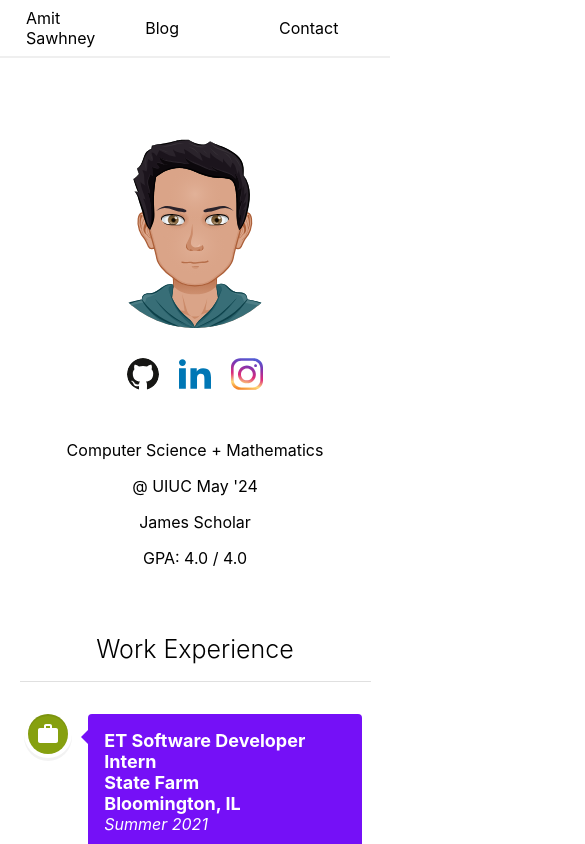
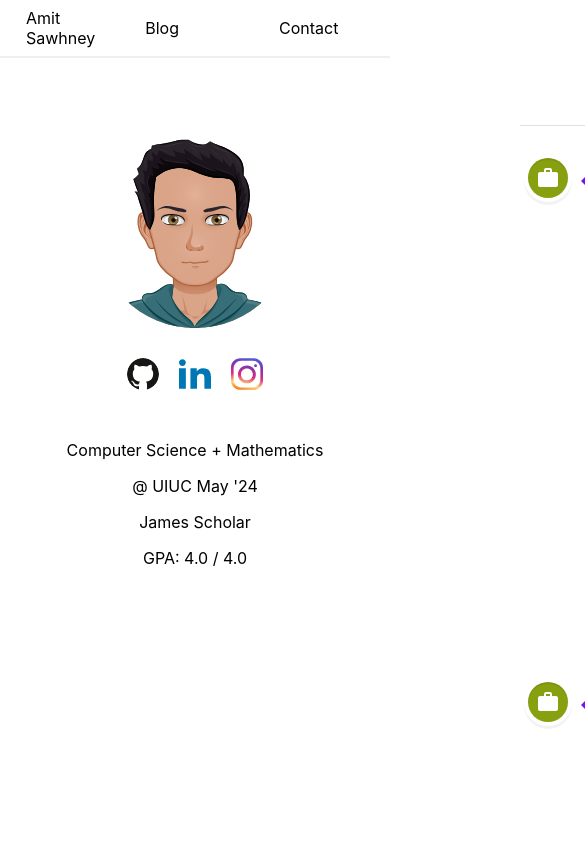
Before and after one commit to amit-sawhney/personal-website, a React (Create React App) app: page / in a window 390 px wide. Shown: the top 844 px of the page, 585 px wide, since content can reach past the window. Built offline with nearby package versions, Linux system fonts and the light colour scheme.

Commit message:
main styling shift

```diff
--- a/src/Components/Home/Home.scss
+++ b/src/Components/Home/Home.scss
@@ -2,10 +2,8 @@
 @import "../../styles/colors.scss";
 
 .content-container {
-    // display: flex;
 
     .drawer {
-        // width: $drawerWidth;
         flex-shrink: 0;
         z-index: 0;
         padding-top: $navbarHeight;
@@ -54,16 +52,9 @@
     }
 
     .content {
-        width: 100%;
-        // margin-left: 125px;
-        // padding-right: $rightShift;
+        margin-left: $drawerWidth;
         .content-section {
             background-color: white;
-            box-shadow: blue 0px 0px 0px 2px inset, rgb(255, 255, 255) 10px -10px 0px -3px, rgb(31, 193, 27) 10px -10px,
-                rgb(255, 255, 255) 20px -20px 0px -3px, rgb(255, 217, 19) 20px -20px,
-                rgb(255, 255, 255) 30px -30px 0px -3px, rgb(255, 156, 85) 30px -30px,
-                rgb(255, 255, 255) 40px -40px 0px -3px, rgb(255, 85, 85) 40px -40px;
-            // box-shadow: rgba(99, 99, 99, 0.2) 0px 2px 8px 0px;
             padding: 15px;
             margin: 75px 0px 75px 0px;
 
--- a/src/styles/styles.scss
+++ b/src/styles/styles.scss
@@ -8,18 +8,14 @@ html {
 
 .main-content {
     margin-top: $verticalMargin - 100;
-    margin-right: $rightShift;
-    width: 60%;
-    margin-left: $drawerWidth;
+    width: 100%;
 }
 
 @media only screen and (max-width: 1200px) {
 
     .main-content {
-        margin-right: 0;
-        margin-top: 20px;
+        margin: 20px 0px 0px 0px;
         width: 100%;
-        margin-left: 0;
     }
 
 }
```
